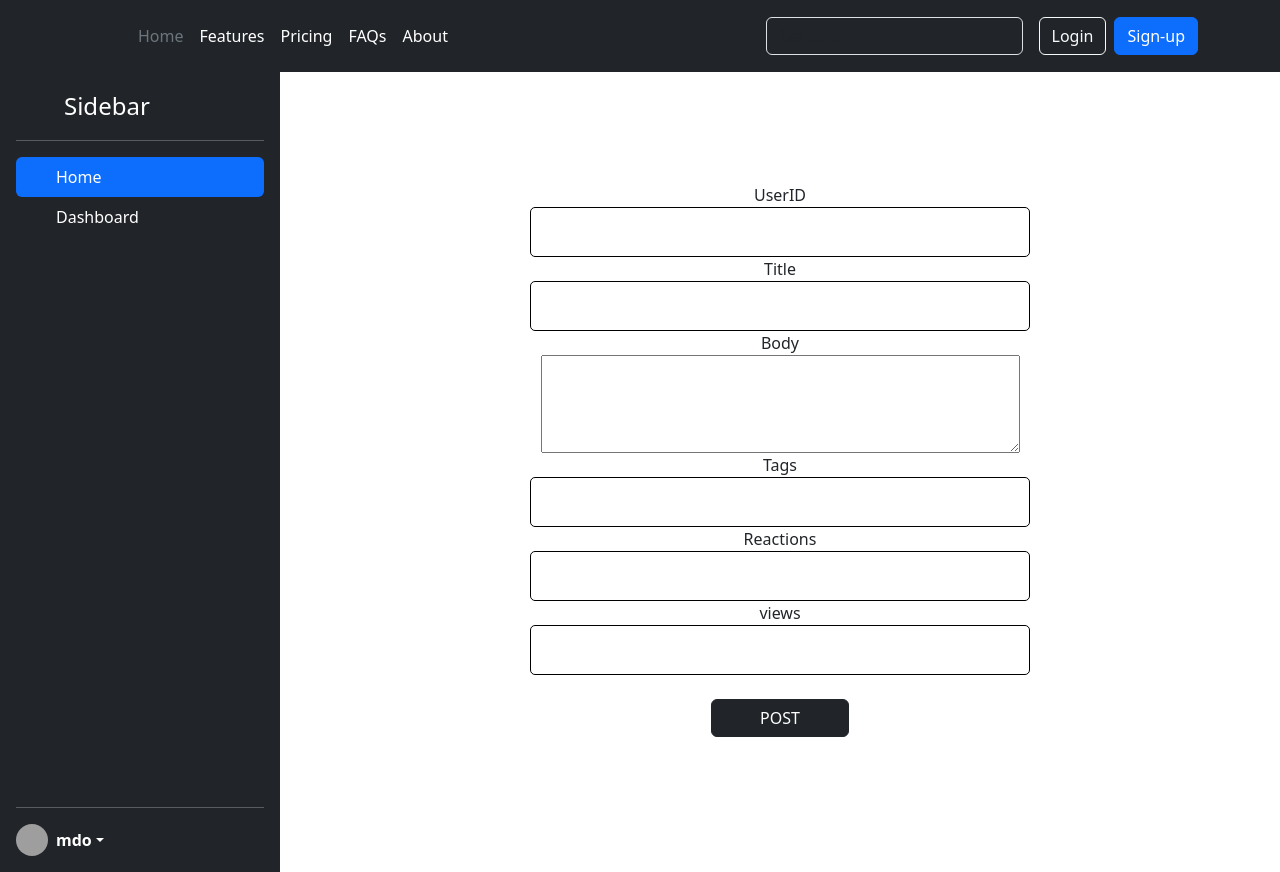
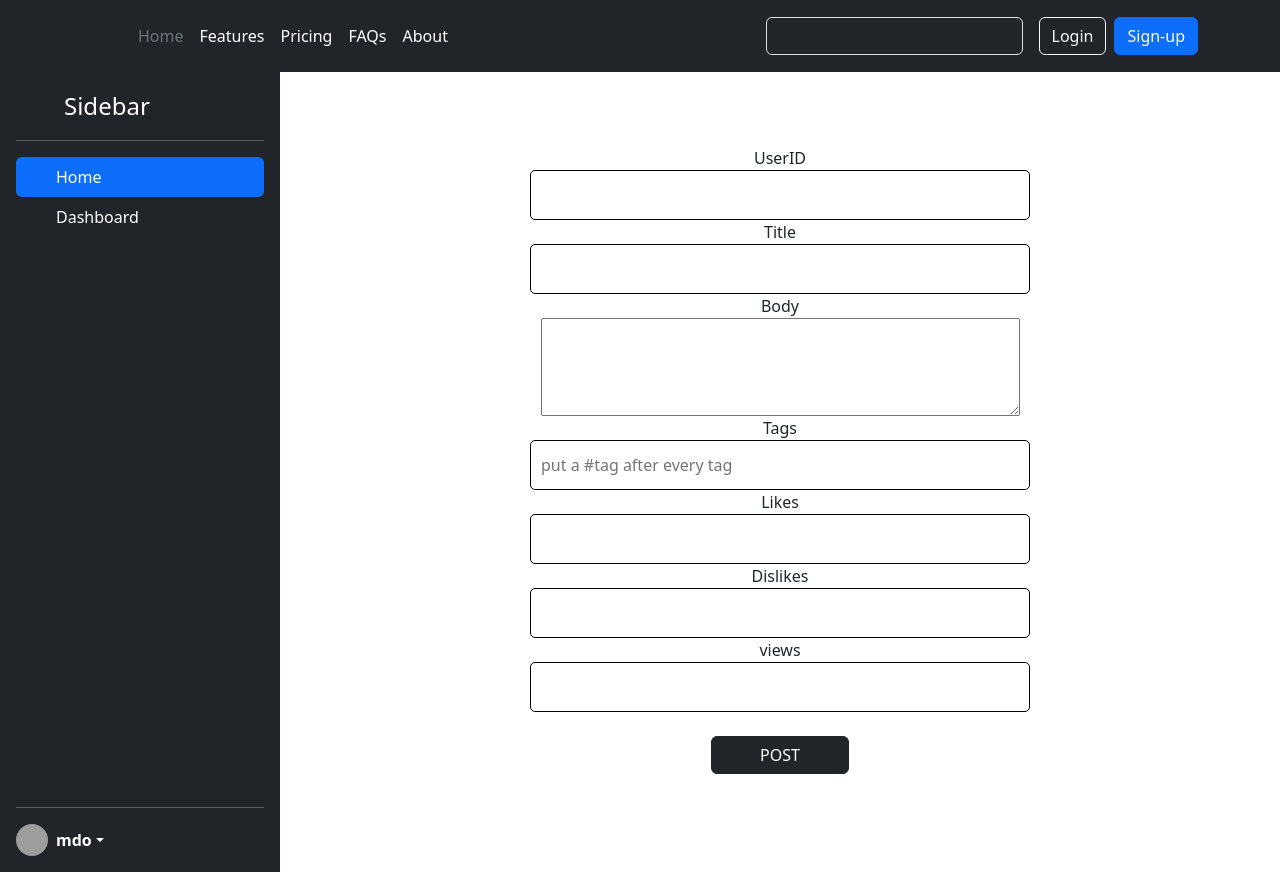
Before and after one commit to HariKalyan99/react_practice, a React (Vite) app: page / in a window 1280 px wide. Built offline with nearby package versions, Linux system fonts and the light colour scheme; data requests are answered from the project's data file; grey boxes are pictures that could not be loaded.

Commit message:
created the post blog functionality

```diff
--- a/src/App.jsx
+++ b/src/App.jsx
@@ -10,6 +10,7 @@ function App() {
   const [sideBarTagActive, setSideBarTagActive] = useState("home");
 
   const [postList, setPostList] = useState("");
+  const [getNewBlog, setNewBlog] = useState("");
 
 
   useEffect(() => {
@@ -31,16 +32,39 @@ function App() {
     }
   }, [])
 
+  useEffect(() => {
+    const newBlog = async(blog) => {
+      try {
+        const {data} = await axios.post('http://localhost:8081/posts', {
+          ...blog
+        })
+        setPostList([data, ...postList]);
+    sideBarFn("dashboard")
+
+      } catch (error) {
+        console.log(error)
+      }
+    }
+
+    if(Array.isArray(getNewBlog.tags)){
+      newBlog(getNewBlog);
+    }
+  }, [getNewBlog])
+
   const sideBarFn = (val) => {
     setSideBarTagActive(val);
   };
+
+  const postNewBlog = (blog) => {
+    setNewBlog(blog);
+  }
 
   return (
     <div>
       <Header />
       <div className="d-flex">
         <Sidebar sideBarFn={sideBarFn} sideBarTagActive={sideBarTagActive} />
-        {sideBarTagActive === "home" ? <CreatePost height={"100vh"}/> :
+        {sideBarTagActive === "home" ? <CreatePost postNewBlog={postNewBlog} height={"100vh"}/> :
         <Dashboard postList={postList}/>}
       </div>
     </div>
--- a/src/components/CreatePost.jsx
+++ b/src/components/CreatePost.jsx
@@ -1,22 +1,41 @@
 import React, { useRef } from "react";
 
-const CreatePost = ({ height }) => {
+const CreatePost = ({ height, postNewBlog }) => {
   const userIdRef = useRef("");
   const titleRef = useRef("");
   const bodyRef = useRef("");
   const tagsRef = useRef("");
-  const reactionsRef = useRef("");
+  const likesRef = useRef("");
+  const disLikesRef = useRef("");
   const viewsRef = useRef("");
 
   const handleSubmit = (e) => {
     e.preventDefault();
 
-    const userId = userIdRef.current.value;
+    const userId = Number(userIdRef.current.value);
     const title = titleRef.current.value;
     const body = bodyRef.current.value;
-    const tags = tagsRef.current.value;
-    const reactions = reactionsRef.current.value;
-    const views = viewsRef.current.value;
+    const tags = tagsRef.current.value.split("#");
+    const likes = Number(likesRef.current.value);
+    const dislikes = Number(disLikesRef.current.value);
+    const views = Number(viewsRef.current.value);
+
+    postNewBlog({
+      userId,
+      title,
+      body,
+      tags,
+      reactions: { likes, dislikes },
+      views,
+    });
+
+    userIdRef.current.value = "";
+    titleRef.current.value = "";
+    bodyRef.current.value = "";
+    tagsRef.current.value = "";
+    likesRef.current.value = "";
+    disLikesRef.current.value = "";
+    viewsRef.current.value = "";
   };
   return (
     <form
@@ -34,10 +53,18 @@ const CreatePost = ({ height }) => {
       <textarea type="text" rows={4} cols={50} ref={bodyRef} />
 
       <label htmlFor="Tags">Tags</label>
-      <input type="text" className="formInp" ref={tagsRef} />
+      <input
+        type="text"
+        className="formInp"
+        ref={tagsRef}
+        placeholder="put a #tag after every tag"
+      />
 
-      <label htmlFor="Reactions">Reactions</label>
-      <input type="number" className="formInp" ref={reactionsRef} />
+      <label htmlFor="Reactions">Likes</label>
+      <input type="number" className="formInp" ref={likesRef} />
+
+      <label htmlFor="Reactions">Dislikes</label>
+      <input type="number" className="formInp" ref={disLikesRef} />
 
       <label htmlFor="views">views</label>
       <input type="number" className="formInp" ref={viewsRef} />
--- a/src/components/Dashboard.jsx
+++ b/src/components/Dashboard.jsx
@@ -12,9 +12,6 @@ const Dashboard = ({postList}) => {
       <div className="row row-cols-1 row-cols-sm-2 row-cols-md-3 g-4">
 
         {postList?.map((post) => <PostCard key={uuidv4()} post={post} />)}
-
-
-
       </div>
     </div>
   </div>
```
Also changed, not shown: src/components/PostCard.jsx (+17 -7 lines).
